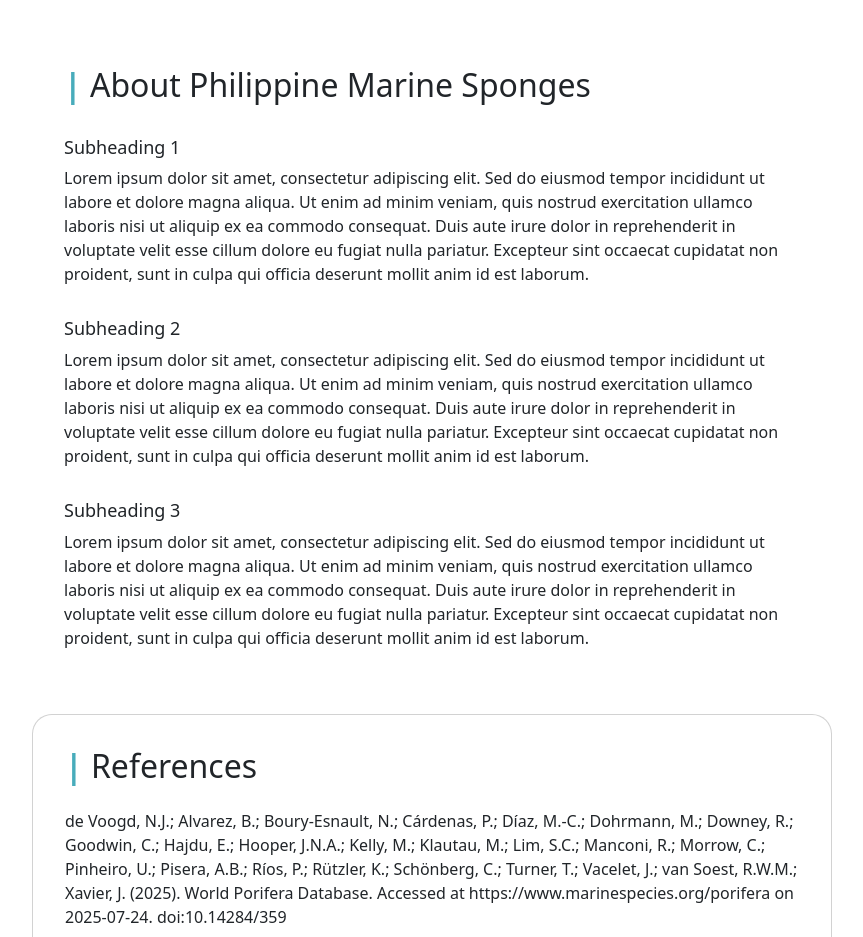
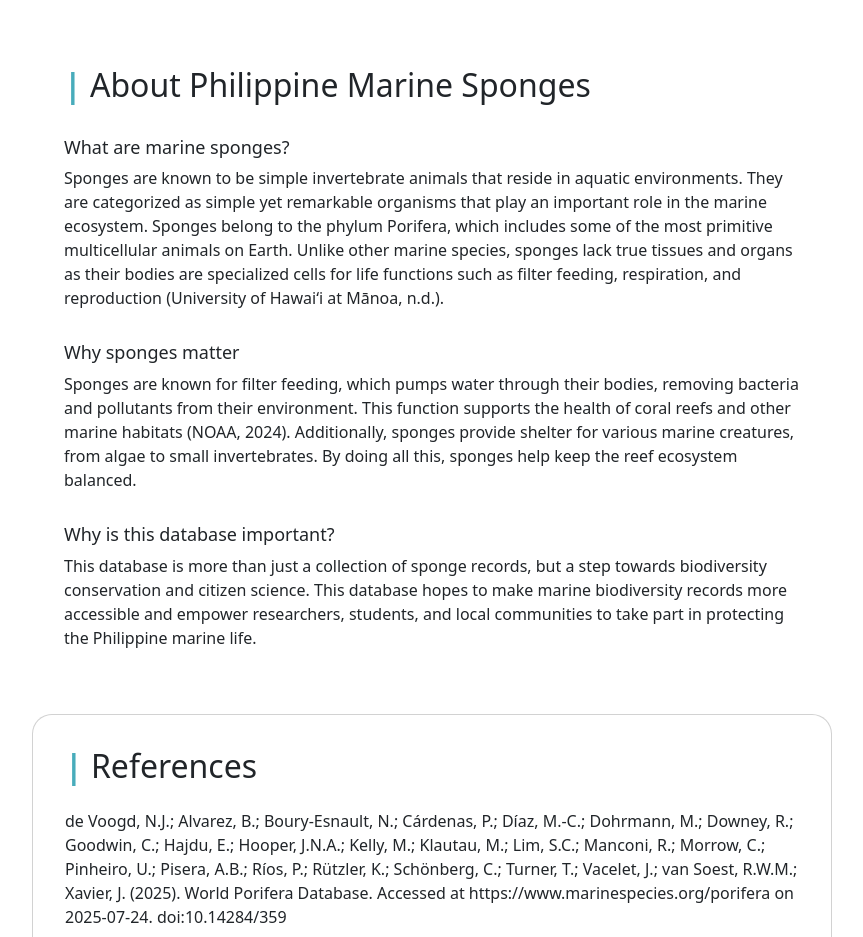
Before and after one commit to Geez-l/sponge-database, a Next.js app: page / in a window 1280 px wide. Shown: the part 1300-2237 px from the top of the page, without its empty margins (208-1071 px from the left). Built offline with nearby package versions, Linux system fonts and the light colour scheme; no server answers.

Commit message:
home content

```diff
--- a/src/app/components/homeCards.tsx
+++ b/src/app/components/homeCards.tsx
@@ -51,41 +51,34 @@ const HomeCards = () => (
       <Card.Body>
         <Card.Title className='card-heading'><span className='title-bar'>|</span> About Philippine Marine Sponges</Card.Title>
         <div className='card-subpart'>
-          <Card.Subtitle className='card-subheading'>Subheading 1</Card.Subtitle>
+          <Card.Subtitle className='card-subheading'>What are marine sponges?</Card.Subtitle>
           <Card.Text className='card-body-text'>
-            Lorem ipsum dolor sit amet, consectetur adipiscing elit. Sed do eiusmod
-            tempor incididunt ut labore et dolore magna aliqua. Ut enim ad minim
-            veniam, quis nostrud exercitation ullamco laboris nisi ut aliquip ex
-            ea commodo consequat. Duis aute irure dolor in reprehenderit in
-            voluptate velit esse cillum dolore eu fugiat nulla pariatur. Excepteur
-            sint occaecat cupidatat non proident, sunt in culpa qui officia deserunt
-            mollit anim id est laborum.
+            Sponges are known to be simple invertebrate animals that reside in aquatic environments.
+            They are categorized as simple yet remarkable organisms that play an important role in the marine ecosystem.
+            Sponges belong to the phylum Porifera, which includes some of the most primitive multicellular animals on Earth.
+            Unlike other marine species, sponges lack true tissues and organs as their bodies are specialized cells for life functions
+            such as filter feeding, respiration, and reproduction (University of Hawaiʻi at Mānoa, n.d.).
           </Card.Text>
         </div>
 
         <div className='card-subpart'>
-          <Card.Subtitle className='card-subheading'>Subheading 2</Card.Subtitle>
+          <Card.Subtitle className='card-subheading'>Why sponges matter</Card.Subtitle>
           <Card.Text className='card-body-text'>
-            Lorem ipsum dolor sit amet, consectetur adipiscing elit. Sed do eiusmod
-            tempor incididunt ut labore et dolore magna aliqua. Ut enim ad minim
-            veniam, quis nostrud exercitation ullamco laboris nisi ut aliquip ex
-            ea commodo consequat. Duis aute irure dolor in reprehenderit in
-            voluptate velit esse cillum dolore eu fugiat nulla pariatur. Excepteur
-            sint occaecat cupidatat non proident, sunt in culpa qui officia deserunt
-            mollit anim id est laborum.
+            Sponges are known for filter feeding, which pumps water through their bodies,
+            removing bacteria and pollutants from their environment. This function supports the health of coral reefs
+            and other marine habitats (NOAA, 2024). Additionally, sponges provide shelter for various marine creatures,
+            from algae to small invertebrates. By doing all this, sponges help keep the reef ecosystem balanced.
+
           </Card.Text>
         </div>
 
         <div className='card-subpart'>
-          <Card.Subtitle className='card-subheading'>Subheading 3</Card.Subtitle>
+          <Card.Subtitle className='card-subheading'>Why is this database important?</Card.Subtitle>
           <Card.Text className='card-body-text'>
-            Lorem ipsum dolor sit amet, consectetur adipiscing elit. Sed do eiusmod
-            tempor incididunt ut labore et dolore magna aliqua. Ut enim ad minim
-            veniam, quis nostrud exercitation ullamco laboris nisi ut aliquip ex
-            ea commodo consequat. Duis aute irure dolor in reprehenderit in
-            voluptate velit esse cillum dolore eu fugiat nulla pariatur. Excepteur
-            sint occaecat cupidatat non proident, sunt in culpa qui officia deserunt
-            mollit anim id est laborum.
+            This database is more than just a collection of sponge records,
+            but a step towards biodiversity conservation and citizen science.
+            This database hopes to make marine biodiversity records more accessible and empower researchers, students,
+            and local communities to take part in protecting the Philippine marine life.
           </Card.Text>
         </div>
       </Card.Body>
@@ -102,7 +95,14 @@ const HomeCards = () => (
           Hooper, J. and Van Soest, R. (2002) Systema Porifera. A Guide to the Classification of Sponges. Springer, New York. http://dx.doi.org/10.1007/978-1-4615-0747-5_1
           <br />
           <br />
+          NOAA. (2024). What is a sponge? National Ocean Service. https://oceanservice.noaa.gov/facts/sponge.html
+          <br />
+          <br />
           Schonberg, C. 2021. No taxonomy needed: Sponge functional morphologies inform about environmental conditions. Ecological Indicators. 129. 107806. 10.1016/j.ecolind.2021.107806.
+          <br />
+          <br />
+          University of Hawaiʻi at Mānoa. (n.d.). Phylum Porifera. Exploring Our Fluid Earth. https://manoa.hawaii.edu/exploringourfluidearth/biological/invertebrates/phylum-porifera
+
         </Card.Text>
       </Card.Body>
     </Card>
```
